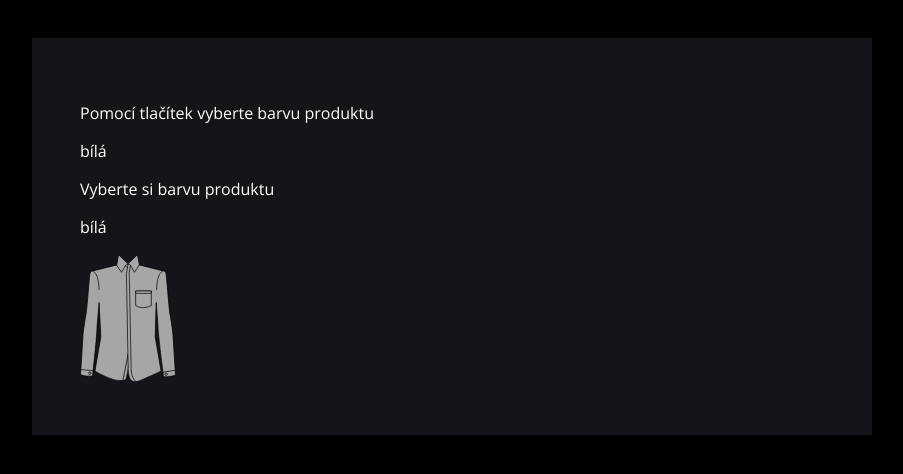
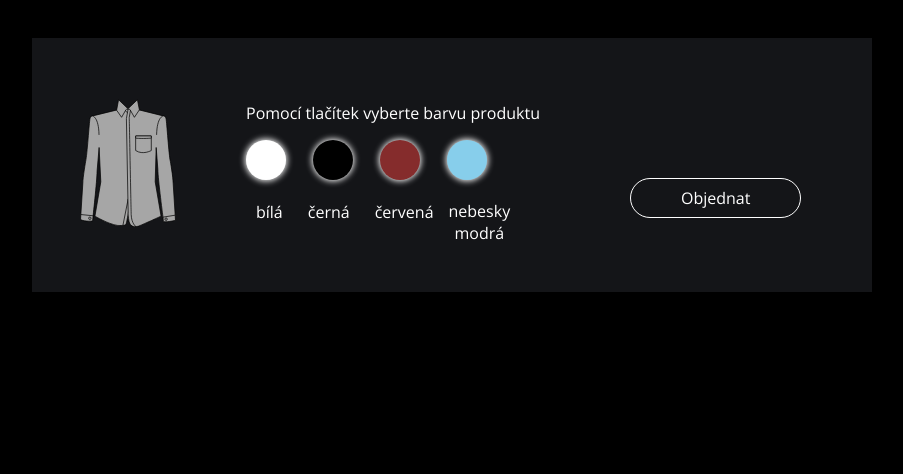
Before and after one commit to daryazhur/panske-obleky, a plain HTML site: page index.html in a window 1280 px wide. Shown: the part 250-724 px from the top of the page, without its empty margins (188-1091 px from the left). Drawn offline with nearby package versions, Linux system fonts and the light colour scheme; a web font is replaced by a local one.

Commit message:
vybirani barev a tlacitko

```diff
--- a/index.html
+++ b/index.html
@@ -20,22 +20,9 @@
     </header>
 
    <div class="product container">
-      <div class="product__colors">
-        <p>Pomocí tlačítek vyberte barvu produktu</p>
-          <div class="colors">
-            <div class="color">
-              <div class="color-box"></div>
-              <p class="color__name">bílá</p>
-            </div>
-          </div>
-      </div>
-      <p>Vyberte si barvu produktu</p>
-    <div class="choose-colors">
-      <div class="color-option">
-        <div class="color-option__box"></div>
-        <p class="color-option__name">bílá</p>
-      </div>
-    </div>
+
+
+    <div class = "product-t-shirt">
     <svg
     id="product-image"
     class="product__image t-shirt"
@@ -77,7 +64,33 @@
       d="m 245.54623,337.97976 a 3.4333565,3.4333565 0 0 1 -3.43336,3.43336 3.4333565,3.4333565 0 0 1 -3.43336,-3.43336 3.4333565,3.4333565 0 0 1 3.43336,-3.43335 3.4333565,3.4333565 0 0 1 3.43336,3.43335 z"
     />
   </svg>
+</div>
+
+<div class="product__colors">
+    <p>Pomocí tlačítek vyberte barvu produktu</p>
+    <div class="colors">
+      <div class="color-option color-option-white"></div>
+      <div class="color-option color-option-black"></div>
+      <div class="color-option color-option-red"></div>
+      <div class="color-option color-option-sky-blue"></div>
+    </div>
+
+    <div class="color-names">
+      <p class="color__name">bílá</p>
+      <p class="color__name">černá</p>
+      <p class="color__name">červená</p>
+      <p class="color__name">nebesky <br> modrá</p>
+    </div>
 
   </div>
+
+  <div class="product__button">
+    <a class="button" href="#" style="text-align: center">Objednat</a>
+  </div>
+</div>
+
+
+
+
   </body>
 </html>
--- a/style.css
+++ b/style.css
@@ -59,3 +59,79 @@ h1.site-title span {
   stroke: #000;
   stroke-width: 2;
 }
+
+.product.container {
+  display: flex;
+  align-items: center;
+}
+
+
+.product__colors {
+  margin-left: 70px;
+}
+
+.colors {
+  display: flex;
+  align-items: center;
+}
+
+.color-names {
+  display: flex;
+  align-items: center;
+
+}
+
+.color__name {
+  margin: 0px 15px 0px 10px;
+  text-align: center;
+}
+
+.color__name:nth-child(4n) {
+  margin: 20px 0px 0px 0px
+}
+.color-option {
+  width: 40px;
+  height: 40px;
+  border-radius: 50%;
+  margin-right: 27px;
+  cursor: pointer;
+  box-shadow: 0px 0px 6px 1px white;
+}
+
+.color-option-white {
+  background-color: white;
+}
+
+.color-option-black {
+  background-color: black;
+}
+
+.color-option-red {
+  background-color: #852c2c;
+}
+
+.color-option-sky-blue {
+  background-color: skyblue;
+}
+
+.product__button {
+  display: flex;
+  align-items: center;
+  margin-left: 90px;
+  margin-top: 65px;
+}
+
+.button {
+  padding: 8px 50px;
+  background-color: #141518;
+  color: white;
+  text-decoration: none;
+  border-radius: 20px;
+  border: 1px solid white
+
+
+}
+
+.tlacitko:hover {
+  background-color: #00796b;
+}
```
Lines whose indentation alone changed are shown as unchanged.
